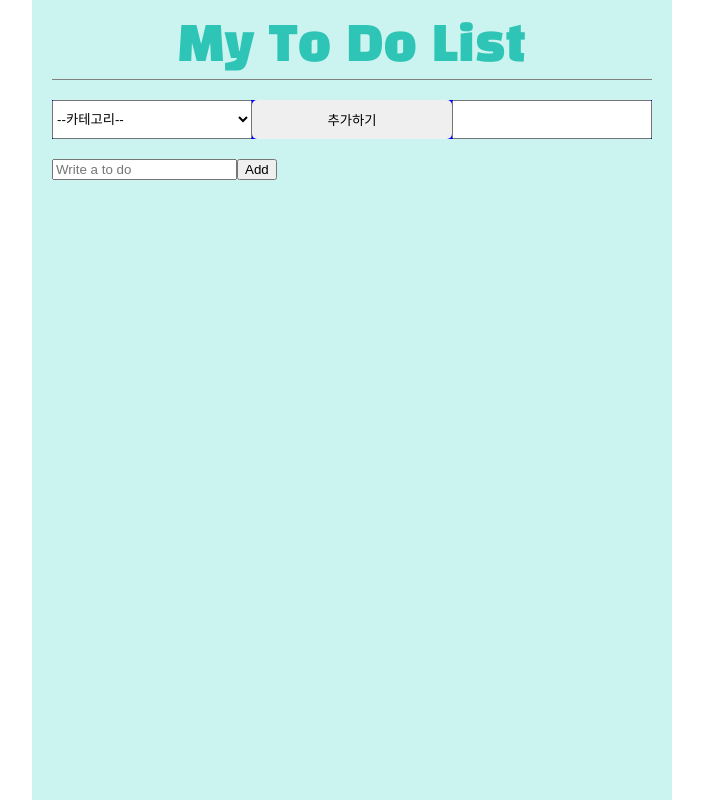
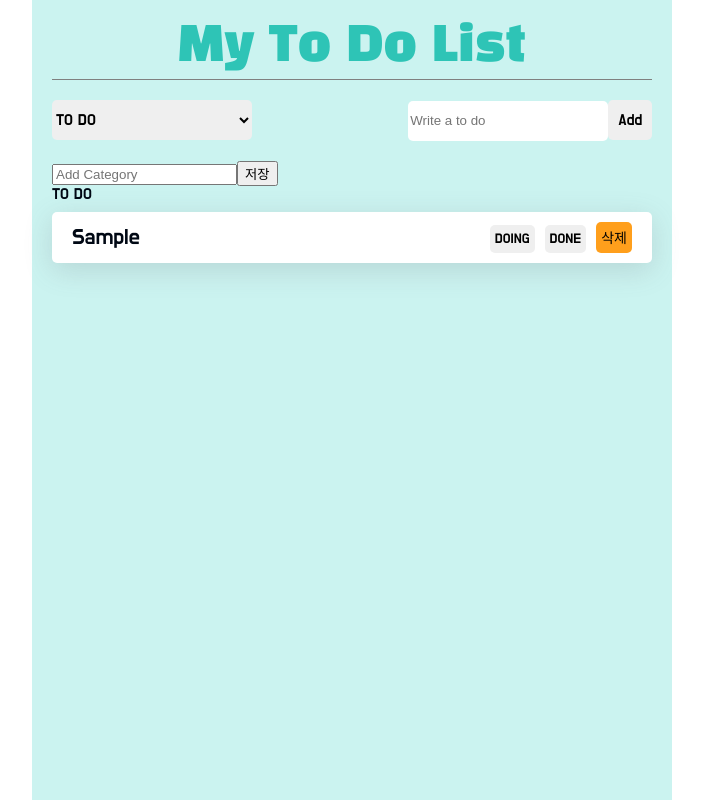
Before and after one commit to hiimhl/To_Do_List_JS_Master, a React (Create React App) app: page / in a window 1280 px wide. Both pictures are taken after typing "Sample" into the empty fields and a click on the button "Add". Shown: the whole page, without its empty margins (288-991 px from the left). Built offline with nearby package versions, Linux system fonts and the light colour scheme.

Commit message:
카테고리

```diff
--- a/package.json
+++ b/package.json
@@ -21,6 +21,7 @@
     "react-router-dom": "^6.3.0",
     "react-scripts": "5.0.1",
     "recoil": "^0.7.5",
+    "recoil-persist": "^4.2.0",
     "styled-components": "^5.3.5",
     "typescript": "^4.8.3",
     "web-vitals": "^2.1.4"
--- a/src/atoms.tsx
+++ b/src/atoms.tsx
@@ -2,7 +2,6 @@ import { atom, selector } from "recoil";
 
 //enum - 열거형 - 원하는 타입을 정확하게 정하는 것. - 실수할 일이 없어짐
 export enum Categories {
-  "NO" = "NO",
   "TO_DO" = "TO_DO", //값을 지정하지 않으면 기본적으로 0(인덱스)의 값을 가짐.
   "DOING" = "DOING",
   "DONE" = "DONE",
@@ -11,8 +10,9 @@ export enum Categories {
 export interface IToDo {
   text: string;
   id: number;
-  category: Categories;
+  category: string;
 }
+export interface ICaTe {}
 
 //Atom
 export const toDoState = atom<IToDo[]>({
@@ -20,9 +20,14 @@ export const toDoState = atom<IToDo[]>({
   default: [],
 });
 
-export const categoryState = atom<Categories>({
+export const categoryState = atom({
   key: "category",
-  default: Categories.NO,
+  default: "TO_DO",
+});
+
+export const categoryAdd = atom({
+  key: "add",
+  default: ["TO_DO", "DOING", "DONE"],
 });
 
 //Selector
@@ -34,12 +39,6 @@ export const toDoSelector = selector({
     const toDos = get(toDoState); // atom 값을 가져옴.
     const category = get(categoryState);
 
-    //category에 따라 다른 값을 return함
-    if (category === Categories.TO_DO)
-      return toDos.filter((toDo) => toDo.category === Categories.TO_DO);
-    if (category === Categories.DOING)
-      return toDos.filter((toDo) => toDo.category === Categories.DOING);
-    if (category === Categories.DONE)
-      return toDos.filter((toDo) => toDo.category === Categories.DONE);
+    return toDos.filter((toDo) => toDo.category === category);
   },
 });
--- /dev/null
+++ b/src/components/AddCategory.tsx
@@ -0,0 +1,24 @@
+import React from "react";
+import { useForm } from "react-hook-form";
+import styled from "styled-components";
+import { useSetRecoilState } from "recoil";
+import { toDoState, categoryAdd } from "../atoms";
+
+function AddCategory() {
+  const { register, setValue, handleSubmit } = useForm();
+  const setAddCategory = useSetRecoilState(categoryAdd);
+  const handleValid = (data: any) => {
+    const makeSpace_ = data.category.split(" ").join("_");
+    setAddCategory((prev) => [...prev, makeSpace_]);
+    setValue("category", "");
+  };
+
+  return (
+    <form onSubmit={handleSubmit(handleValid)}>
+      <input {...register("category")} placeholder="Add Category" />
+      <button>저장</button>
+    </form>
+  );
+}
+
+export default AddCategory;
--- a/src/components/CreateCategory.tsx
+++ /dev/null
@@ -1,47 +0,0 @@
-import React from "react";
-import { useRecoilState, useRecoilValue } from "recoil";
-import { categoryState, toDoSelector, Categories } from "../atoms";
-import styled from "styled-components";
-import MyBtn from "./MyBtn";
-
-const Container = styled.div`
-  // height: 50px;
-  margin: 20px 0;
-  width: 100%;
-  background-color: blue;
-  display: grid;
-  grid-template-columns: repeat(3, 1fr);
-  // justify-content: space-between;
-  select {
-    width: 200px;
-  }
-`;
-
-function CreateCategory() {
-  const [category, setCategory] = useRecoilState(categoryState);
-
-  const onInput = (e: React.FormEvent<HTMLSelectElement>) => {
-    setCategory(e.currentTarget.value as any);
-  };
-
-  //input 카테고리 값 저장
-  const onSubmit = () => {
-    // setCategory(e.currentTarget.value as any)
-  };
-  return (
-    <Container>
-      <select value={category} onInput={onInput}>
-        <option value="NO" hidden disabled>
-          --카테고리--
-        </option>
-        <option value={Categories.TO_DO}>할 일</option>
-        <option value={Categories.DOING}>하는 중</option>
-        <option value={Categories.DONE}>완료</option>
-      </select>
-      <MyBtn type="defult" text="추가하기" />
-      <input type="text" />
-    </Container>
-  );
-}
-
-export default CreateCategory;
--- a/src/components/CreateToDo.tsx
+++ b/src/components/CreateToDo.tsx
@@ -1,7 +1,18 @@
 import React from "react";
 import { useForm } from "react-hook-form";
 import { useRecoilValue, useSetRecoilState } from "recoil";
+import styled from "styled-components";
 import { categoryState, toDoState } from "../atoms";
+import MyBtn from "./MyBtn";
+
+const MyForm = styled.form`
+  input {
+    width: 200px;
+    height: 40px;
+    border-radius: 5px;
+    border: none;
+  }
+`;
 
 interface IForm {
   toDo: string;
@@ -21,13 +32,13 @@ function CreateToDo() {
   };
 
   return (
-    <form onSubmit={handleSubmit(handleValid)}>
+    <MyForm onSubmit={handleSubmit(handleValid)}>
       <input
         {...register("toDo", { required: "Write a To Do" })}
         placeholder="Write a to do"
       />
-      <button>Add</button>
-    </form>
+      <MyBtn text="Add" color="red" />
+    </MyForm>
   );
 }
 
--- a/src/components/MyBtn.tsx
+++ b/src/components/MyBtn.tsx
@@ -3,9 +3,11 @@ import styled from "styled-components";
 
 interface IBtn {
   text: string;
-  type?: string;
+  // type?: string;
   onClick?: any;
   name?: any;
+  color?: string;
+  size?: string;
 }
 
 const Btn = styled.button`
@@ -13,16 +15,36 @@ const Btn = styled.button`
   border: none;
   border-radius: 5px;
   padding: 10px;
-  // font-size: 18px;
+  font-size: 16px;
+  background-color: ${(props) => props.color};
+  font-family: "Do Hyeon", sans-serif;
 
-  .red {
-    background-color: red;
+  &.remove {
+    background-color: ${(props) => props.theme.DYellowColor};
+    transition: background-color 0.3s ease-in, color 0.3s ease-in;
+
+    &:hover {
+      color: white;
+      background-color: red;
+    }
+  }
+
+  &.green {
+    background-color: ${(props) => props.theme.greenColor};
+    color: white;
+  }
+
+  &.small {
+    // background-color: red;
+    padding: 5px;
+    font-size: 14px;
+    margin-left: 10px;
   }
 `;
 
-function MyBtn({ text, type, onClick, name }: IBtn) {
+function MyBtn({ text, onClick, name, color, size }: IBtn) {
   return (
-    <Btn name={name} onClick={onClick}>
+    <Btn name={name} className={`${color} ${size}`} onClick={onClick}>
       {text}
     </Btn>
   );
--- a/src/components/ToDo.tsx
+++ b/src/components/ToDo.tsx
@@ -1,8 +1,8 @@
 import React from "react";
 import styled from "styled-components";
 
-import { useSetRecoilState } from "recoil";
-import { IToDo, toDoState, Categories } from "../atoms";
+import { useRecoilValue, useSetRecoilState } from "recoil";
+import { IToDo, toDoState, Categories, categoryAdd } from "../atoms";
 import MyBtn from "./MyBtn";
 
 const MyLi = styled.li`
@@ -11,14 +11,19 @@ const MyLi = styled.li`
   display: flex;
   flex-direction: column;
 
-  // grid-template-columns: repeat(3, 3fr)
   border-radius: 5px;
   padding: 10px 20px;
   box-shadow: rgba(100, 100, 111, 0.2) 0px 7px 29px 0px;
+  margin: 10px 0;
 
   .content {
     display: flex;
     justify-content: space-between;
+
+    align-items: center;
+    text-align: center;
+
+    //text
     span {
       font-size: 22px;
       padding-right: 50px;
@@ -35,6 +40,7 @@ const MyLi = styled.li`
 
 function ToDo({ text, category, id }: IToDo) {
   const setToDos = useSetRecoilState(toDoState);
+  const categoryList = useRecoilValue(categoryAdd);
 
   // Changing the Category
   const onClick = (event: React.MouseEvent<HTMLButtonElement>) => {
@@ -55,23 +61,46 @@ function ToDo({ text, category, id }: IToDo) {
     });
   };
 
+  //리스트 삭제
+  const onRemove = () => {
+    if (window.confirm("삭제하시겠습니까?")) {
+      setToDos((prevToDos) => {
+        const targetIndex = prevToDos.findIndex((toDo) => toDo.id === id);
+        // const newToDo = { text, id, category: name as any };
+
+        return [
+          ...prevToDos.slice(0, targetIndex),
+          ...prevToDos.slice(targetIndex + 1),
+        ];
+      });
+    }
+  };
+
+  // 현재 카테고리 리스트에서 제외하기
+  const list = categoryList.filter((item) => item !== category);
+
   return (
     <MyLi>
       <div className="content">
         <span>{text}</span>
-        <MyBtn text="삭제" type="red" />
-      </div>
-      <div className="category_btns">
-        <span>카테고리 변경하기 :</span>
-        {category !== Categories.TO_DO && (
-          <MyBtn name={Categories.TO_DO} onClick={onClick} text="To Do" />
-        )}
-        {category !== Categories.DOING && (
-          <MyBtn name={Categories.DOING} onClick={onClick} text="Doing" />
-        )}
-        {category !== Categories.DONE && (
-          <MyBtn name={Categories.DONE} onClick={onClick} text="Done" />
-        )}
+
+        <div className="category_btns">
+          {list.map((it) => (
+            <MyBtn //
+              text={it}
+              size="small"
+              name={it}
+              onClick={onClick}
+            />
+          ))}
+
+          <MyBtn //
+            text="삭제"
+            color="remove"
+            size="small"
+            onClick={onRemove}
+          />
+        </div>
       </div>
     </MyLi>
   );
--- a/src/components/ToDoList.tsx
+++ b/src/components/ToDoList.tsx
@@ -1,10 +1,10 @@
 import React from "react";
 import styled from "styled-components";
 import { useRecoilState, useRecoilValue } from "recoil";
-import { categoryState, toDoSelector, Categories } from "../atoms";
+import { categoryState, toDoSelector, Categories, categoryAdd } from "../atoms";
 import CreateToDo from "./CreateToDo";
 import ToDo from "./ToDo";
-import CreateCategory from "./CreateCategory";
+import AddCategory from "./AddCategory";
 
 const Container = styled.div`
   padding: 0px 20px;
@@ -29,27 +29,61 @@ const Header = styled.header`
   }
 `;
 
-const MyDiv = styled.div``;
+const MyDiv = styled.div`
+  display: flex;
+  margin: 20px 0;
+  justify-content: space-between;
+`;
 const MyUl = styled.ul`
   list-style: none;
+`;
+
+const SelectDiv = styled.div`
+  display: flex;
+
+  select {
+    font-family: "Do Hyeon", sans-serif;
+    font-size: 16px;
+    width: 200px;
+    height: 40px;
+    border-radius: 5px;
+    border: none;
+    cursor: pointer;
+  }
 `;
 
 function ToDoList() {
   // const toDos = useRecoilValue(toDoState);
   const toDos = useRecoilValue(toDoSelector); //만들었던 3개의 array를 꺼는 것.
+  const [category, setCategory] = useRecoilState(categoryState);
+  const addOption = useRecoilValue(categoryAdd);
 
+  //Select onChange
+  const onInput = (e: React.FormEvent<HTMLSelectElement>) => {
+    setCategory(e.currentTarget.value as any);
+  };
   console.log(toDos);
-
   return (
     <Container className="ToDoList">
       <Header>
         <h1>My To Do List</h1>
       </Header>
       <MyDiv>
-        <CreateCategory />
+        <SelectDiv>
+          <select value={category} onInput={onInput}>
+            {/* <option value={Categories.TO_DO}>To Do</option>
+            <option value={Categories.DOING}>하는 중</option>
+            <option value={Categories.DONE}>완료</option> */}
+            {addOption.map((it) => (
+              <option value={it}>{it.split("_").join(" ")}</option>
+            ))}
+          </select>
+        </SelectDiv>
         <CreateToDo />
       </MyDiv>
       <MyUl>
+        <AddCategory />
+        <h2>{category.split("_").join(" ")}</h2>
         {toDos?.map((toDo) => (
           <ToDo key={toDo.id} {...toDo} />
         ))}
```
Also changed, not shown: 1 other file (tests, documents, lock files or other folders).
